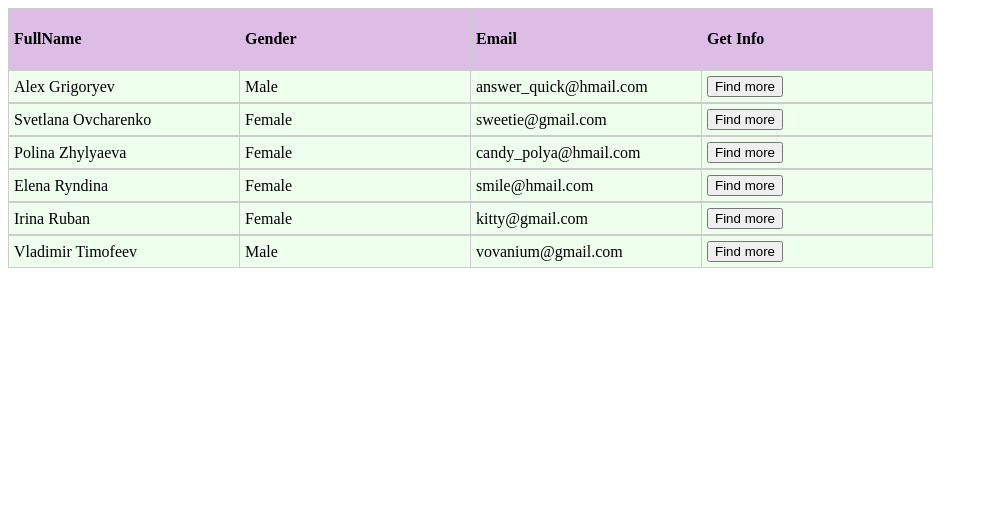
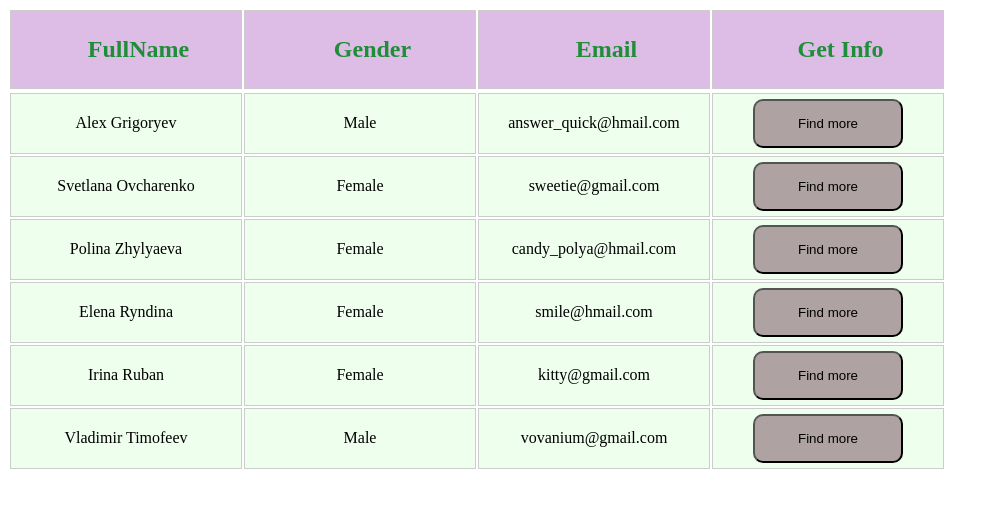
Before and after one commit to Rocombol/homeworks, a plain HTML site: page index.html in a window 1280 px wide. Shown: the whole page, without its empty margins (0-999 px from the left). Drawn offline with Linux system fonts and the light colour scheme.

Commit message:
few changes

```diff
--- a/css/infoTplStyle.css
+++ b/css/infoTplStyle.css
@@ -1,11 +1,28 @@
-ul{
-	margin-left: 225px;
+.closeInfo {
+	margin-left: 190px;
+    background-color: #E59C9C;
+    height: 50px;
+    width: 50px;
+	border-radius: 5px;
 }
 
+ul {
+    background: #E9FCED;
+    width: 250px;
+    height: 100%;
+	border: 1px solid #E9FCED;
+	border-radius: 10px;
+}
 
-li{
-	list-style-type: none;
-	display: inline;
-	padding-left: 25px;
-	background: #F9E2DF;
+li {
+    list-style-type: none;
+    line-height: 25px;
 }
+
+li span{
+	margin-left: 10px;
+}
+
+h3 {
+    display: inline-block;
+}
--- a/css/listItemTplStyle.css
+++ b/css/listItemTplStyle.css
@@ -1,12 +1,12 @@
 table {
-    border-collapse: collapse;
+    border-collapse:separate;
 }
 
 td,
 th {
     padding: 5px;
     border: 1px solid #ccc;
-    text-align: left;
+    text-align: center;
 	width: 220px;
 }
 
@@ -17,3 +17,11 @@ tr{
 tr:hover {
     background-color: #049FA4;
 }
+
+.showInfo{
+    background-color: #AEA2A3;
+    height: 100%;
+    padding: 15px;
+    width: 150px;
+	border-radius: 10px
+}
--- a/css/listTplStyle.css
+++ b/css/listTplStyle.css
@@ -2,3 +2,8 @@ th{
 	background: #DDBDE6;
 	height: 50px;
 }
+
+h2{
+	color: #1F8E39;
+	margin-left: 25px;
+}
--- a/css/style.css
+++ b/css/style.css
@@ -0,0 +1,10 @@
+body {
+    font-size: 16px;
+    display: flex;
+}
+
+#extraInfo{
+	width: 100px;
+	margin-left: 10px;
+
+}
--- a/index.html
+++ b/index.html
@@ -12,8 +12,7 @@
     <script src="templates/listItemTpl.js"></script>
     <script src="templates/listTpl.js"></script>
     <script src="templates/renderTemplate.js"></script>
-
-    <script src="model/Student.js"></script>
+	<script src="model/Student.js"></script>
     <script src="model/StudentsList.js"></script>
 
     <script src="view/InfoView.js"></script>
@@ -25,5 +24,7 @@
 	<body>
 		<div id="content">
 		</div>
+		<div id="extraInfo">
+		</div>
 	</body>
 </html>
--- a/model/Student.js
+++ b/model/Student.js
@@ -1,34 +1,66 @@
 function Student (name, lastName, gender, skype, phone, email, birthdate) {
-    this.name = name;
-    this.lastName = lastName;
-	this.gender = gender;
-	this.phone=phone;
-    this.skype = skype;
-	this.email = email;
-	this.birthdate = birthdate;
+	var name = name,
+    	lastName = lastName,
+		gender = gender,
+		phone=phone,
+    	skype = skype,
+		email = email,
+		birthdate = getAge(birthdate);
 
-	this.age=function(birthdate){
+	this.toJSON=function(){
+	  return {
+		fullname: name+' '+lastName,
+		gender: gender,
+		skype: skype,
+		phone: phone,
+		email: email,
+		age: birthdate
+	  };
+	};
+
+	 this.fullname = function(value) {
+		if (!arguments.length) return name+' '+lastName;
+		 fullname = value;
+	  };
+
+	 this.gender = function(value) {
+		if (!arguments.length) return gender;
+		 gender = value;
+	  };
+
+	 this.phone = function(value) {
+		if (!arguments.length) return phone;
+		 phone = value;
+	  };
+
+	 this.skype = function(value) {
+		if (!arguments.length) return skype;
+		 skype = value;
+	  };
+
+	 this.email = function(value) {
+		if (!arguments.length) return email;
+		 email = value;
+	  };
+
+	 this.age = function(value) {
+		if (!arguments.length) return getAge(birthdate);
+		 age = getAge(value);
+	  };
+
+
+	function getAge(birthdate){
 		var birthdateToDate,
 			ageDifMs,
 			ageDate;
 
-		  birthdateToDate=new Date(this.birthdate);
+		  birthdateToDate=new Date(birthdate);
 		  ageDifMs = Date.now() - birthdateToDate.getTime();
 		  ageDate = new Date(ageDifMs);
 
 		return  Number(Math.abs(ageDate.getUTCFullYear() - 1970));
-	};
+	}
 
-	this.toJson=function(){
-	  return {
-		fullname: this.name+' '+this.lastName,
-		gender: this.gender,
-		skype: this.skype,
-		phone: this.phone,
-		email: this.email,
-		age: this.age()
-	  };
-	};
+    return this;
 
-	return this;
 }
--- a/templates/infoViewTpl.js
+++ b/templates/infoViewTpl.js
@@ -1 +1,11 @@
-var infoViewTpl="<ul class='addInfo'><li>skype</li><li>age</li><li>phone</li><li><button class='closeInfo'>Close Info</button></li></ul>";
+    var infoViewTpl ="<ul class='addInfo'>\
+        <li>\
+            <button class='closeInfo'>Close</button>\
+        </li>\
+        <li><h3>Additional Information</h3></li>\
+        <li><h3>FullName</h3><span>:fullname</span></li>\
+        <li><h3>Gender</h3><span>:gender</span></li>\
+        <li><h3>Skype</h3><span>:skype</span></li>\
+        <li><h3>Phone</h3><span>:phone</span></li>\
+        <li><h3>Email</h3><span>:email</span></li>\
+        <li><h3>Age</h3><span>:age</span></li></ul>";
--- a/templates/listItemTpl.js
+++ b/templates/listItemTpl.js
@@ -1 +1,2 @@
-var listItemTpl="<table><tr><td>fullname</td><td>gender</td><td>email</td><td><button class='showInfo'>Find more</button></td></tr></table>"
+var listItemTpl="<tr><td>:fullname</td><td>:gender</td><td>:email</td><td>\
+<button class='showInfo'>Find more</button></td></tr>"
--- a/templates/listTpl.js
+++ b/templates/listTpl.js
@@ -1 +1,2 @@
-var listTpl="<table class='header'><tr><th>FullName</th><th>Gender</th><th>Email</th><th>Get Info</th></tr></table>";
+var listTpl="<table class='header'><tr><th><h2>FullName</h2></th><th><h2>Gender</h2></th>\
+<th><h2>Email<h2></th><th><h2>Get Info<h2></th></tr></table>";
--- a/templates/renderTemplate.js
+++ b/templates/renderTemplate.js
@@ -1,16 +1,11 @@
-    function renderTemplate (tpl, valueHash) {
-        var tplNew = '',
-			str;
+    function renderTemplate (tpl, json) {
+        var tplNew = tpl,
+			dummyElement;
 
-		valueHash.forEach(function (item) {
-            str = tpl;
-
-			for (var key in item) {
-                str = str.replace(key, item[key]);
-            }
-
-            tplNew += str
-        });
+        for (key in json) {
+            dummyElement = ':' + key;
+            tplNew = tplNew.replace(dummyElement, json[key]);
+        }
 
         return tplNew;
     }
--- a/view/InfoView.js
+++ b/view/InfoView.js
@@ -1,23 +1,20 @@
 function InfoView () {
-
-    this.renderInfo = function(valueHash) {
+    this.renderInfo = function(json) {
         var infoData = '',
             infoDiv = document.createElement('div'),
+			extraInfo=document.getElementById('extraInfo'),
 			closeButton;
 
-        infoData += renderTemplate(infoViewTpl, valueHash);
-
+        infoData += renderTemplate(infoViewTpl, json);
         infoDiv.innerHTML = infoData;
-
-        content.append(infoDiv);
-
+        extraInfo.append(infoDiv);
         closeButton = document.querySelector('.closeInfo');
 
-		closeButton.addEventListener('click', function(){
+		closeButton.addEventListener('click', closeInfo, false);
+
+		function closeInfo(){
 			closeButton.closest('div').innerHTML='';
-		},false);
-
-    }
-
+		}
+    };
     return this;
 }
--- a/view/ListItemView.js
+++ b/view/ListItemView.js
@@ -1,40 +1,32 @@
 function ListItemView () {
-    this.renderItem = function(valueHash, content) {
+    this.renderItem = function(itemStudent) {
         var itemData = '',
-            itemDiv = document.createElement('div'),
-            buttons,
+            itemTr = document.createElement('tr'),
+            singleStudent=itemStudent.toJSON(),
+            button,
 			infoView,
-			clickElement,
 			addInfoElement;
 
-        itemData += renderTemplate(listItemTpl, valueHash);
+			itemData += renderTemplate(listItemTpl, singleStudent);
+		    itemTr.innerHTML=itemData;
 
-        itemDiv.innerHTML = itemData;
+		button = itemTr.querySelector('.showInfo');
 
-        content.append(itemDiv);
+		button.addEventListener('click', findMore, false);
 
-        buttons = document.querySelectorAll('.showInfo');
+		function findMore (){
+			infoView=new InfoView();
 
-		addInfoLstener(buttons);
+			addInfoElement=document.body.querySelector('.addInfo');
 
-        function addInfoLstener (buttonsColletion) {
-            [].forEach.call(buttonsColletion, function (item,i) {
-                item.addEventListener('click', function () {
-					infoView = new InfoView();
-					clickElement = [valueHash[i]];
-					addInfoElement = document.body.querySelector('.addInfo');
-
-					if(addInfoElement){
-				    		addInfoElement.parentNode.innerHTML = "";
-							infoView.renderInfo(clickElement)
-					} else{
-						infoView.renderInfo(clickElement);
-					}
-
-                }, false);
-            });
-        };
+			if(addInfoElement){
+				addInfoElement.parentNode.innerHTML="";
+				infoView.renderInfo(singleStudent)
+			} else{
+				infoView.renderInfo(singleStudent);
+			}
+		};
+		return itemTr;
     };
-
     return this;
 };
--- a/view/ListView.js
+++ b/view/ListView.js
@@ -1,29 +1,20 @@
 function ListView () {
     this.renderList = function(studentsArray) {
-		var valueToChange=[],
-			listItemView=new ListItemView(),
-			contentElement = document.getElementById('content');
+		var listItemView=new ListItemView(),
+			contentElement = document.getElementById('content'),
+			itemTable = document.createElement('table')
 
-		renderListTitle();
+		contentElement.innerHTML=listTpl;
 
-		getHash(studentsArray);
+		studentsArray.forEach(function(itemStudent){
+			var tr=listItemView.renderItem(itemStudent);
 
-		listItemView.renderItem(valueToChange, contentElement);
+			itemTable.appendChild(tr);
+		});
 
-        function renderListTitle () {
-            var header = document.createElement('div');
-
-            header.innerHTML = listTpl;
-
-            contentElement.appendChild(header);
-        };
-
-		function getHash (arraOfObjects){
-			studentsArray.forEach(function(item){
-			valueToChange.push(item.toJson())
-			})
-		};
+		contentElement.appendChild(itemTable);
+//		listItemView.renderItem(studentsArray);
 
     }
-
+	return this;
 }
```
